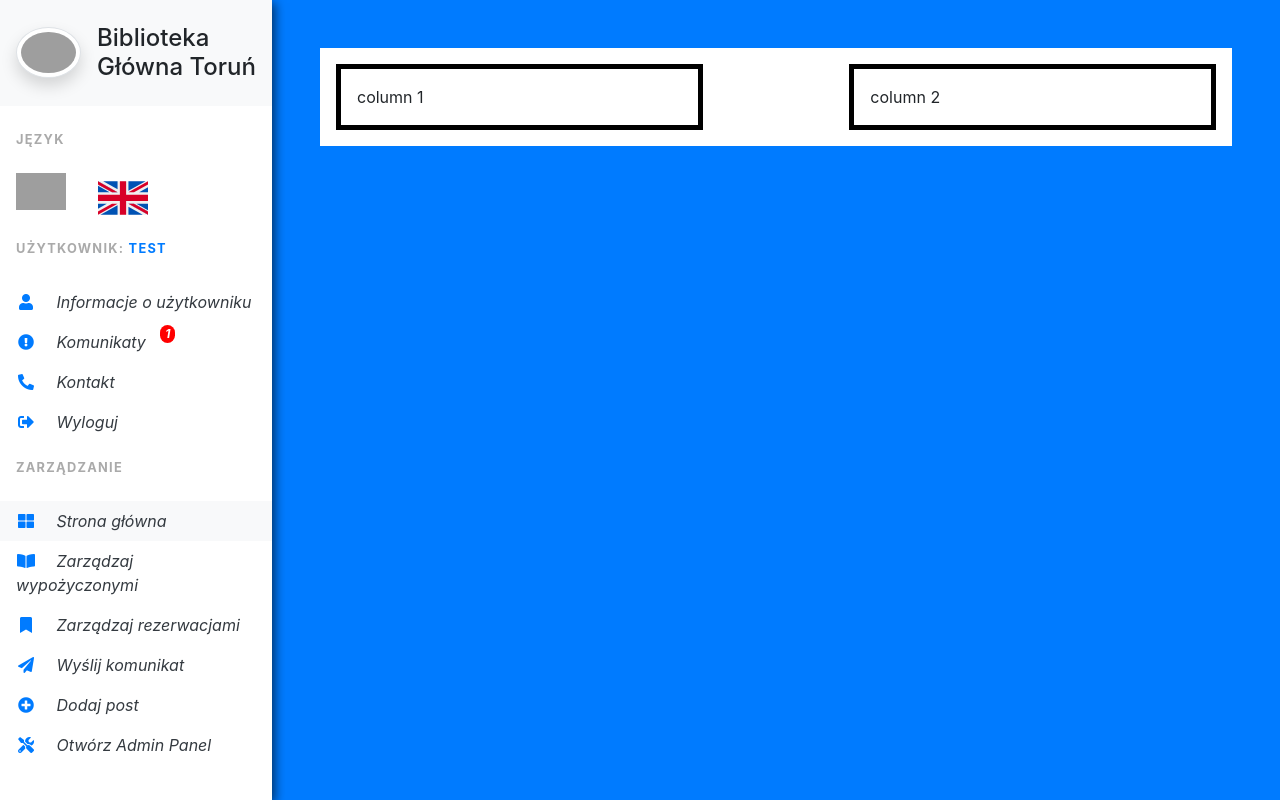
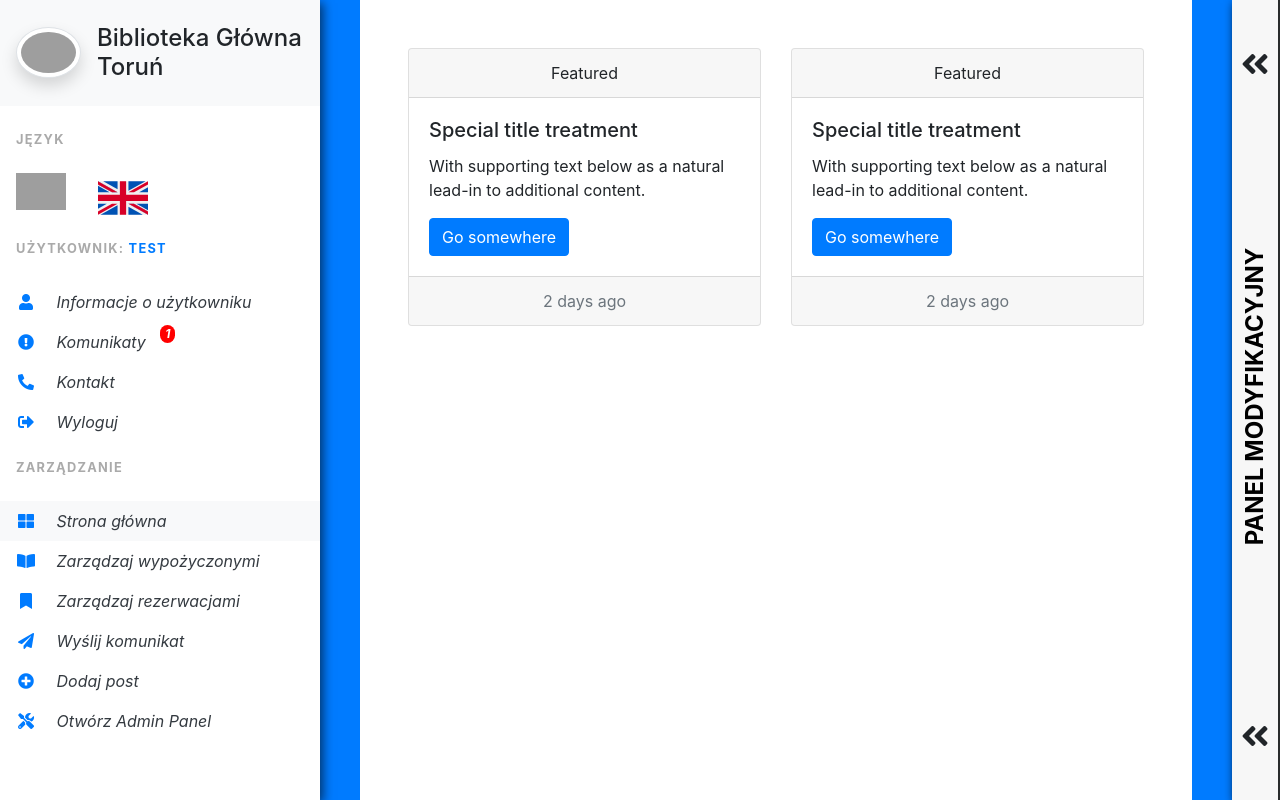
Before and after one commit to jakubwirfel/LibraryApp, a PHP site: page /index.php?admin_panel in a window 1280 px wide. Run offline with PHP 8.4, Linux system fonts and the light colour scheme; a user stored in the database is signed in; data comes from the database, SQL or seed files in the repository; some libraries are stand-ins or nearby versions; grey boxes are pictures that could not be loaded.

Commit message:
Add modify panel on right and animate it

```diff
--- a/index.php
+++ b/index.php
@@ -52,7 +52,7 @@ if (isset($_GET['logout']) && ($_GET['logout'] == 'true')) {
 <?php include_once './src/modules/nav.php';?>
 <!-- End Vertical navbar -->
 <!-- Page content holder -->
-    <main class="page-content p-5 bg-primary" id="content">
+    <main class="page-content px-5 bg-primary" id="content">
         <?php
         if(isset($_GET['admin_panel'])) {
             include_once './src/modules/admin_panel.php';
@@ -68,5 +68,31 @@ if (isset($_GET['logout']) && ($_GET['logout'] == 'true')) {
         <?php endif ?>
         <!-- End Errors box -->
     </main>
-    </body>
+<?php if(($returned['group'] != "1") && ($returned['permissions'] != "user = 1")) :?>
+    <aside class="panel_container" id="panel">
+        <div class="panel_outside_secion py-5" id="panelCollapse">
+            <div class="col-lg h-25 d-flex justify-content-center align-items-start">
+                <i class="fas fa-angle-double-left" id="arrow"></i>
+            </div>
+            <div class="col-lg h-50 d-flex justify-content-center align-items-center tu">
+                <h4 class="rotated">Panel Modyfikacyjny</h4>
+            </div>
+            <div class="col-lg h-25 d-flex justify-content-center align-items-end">
+                <i class="fas fa-angle-double-left" id="arrow"></i>
+            </div>
+        </div>
+    </aside>
+<?php endif ?>
+</body>
+<?php if(($returned['group'] != "1") && ($returned['permissions'] != "user = 1")) :?>
+<script>
+    var arrows = document.querySelectorAll("#arrow");
+    $(function() {
+            $('#panelCollapse').on('click', function() {
+            $('#panel').toggleClass('active');
+            $(arrows).toggleClass('active');
+        });
+    });
+</script>
+<?php endif ?>
 </html>
--- a/public/css/main.css
+++ b/public/css/main.css
@@ -1,32 +1,17 @@
 .vertical-nav {
-  min-width: 17rem;
-  width: 17rem;
+  min-width: 20rem;
+  width: 20rem;
   height: 100vh;
   position: fixed;
   top: 0;
   left: 0;
   box-shadow: 3px 3px 10px rgba(0, 0, 0, 0.6);
   transition: all 0.4s;
-
 }
 .page-content {
   width: calc(100% - 17rem);
   margin-left: 17rem;
   transition: all 0.4s;
-}
-
-
-
-@media (max-width: 768px) {
-  #sidebar {
-    margin-left: -17rem;
-  }
-
-  #content {
-    width: 100%;
-    margin: 0;
-  }
-
 }
 body {
   min-height: 100vh;
@@ -34,6 +19,7 @@ body {
 }
 .page-content {
   min-height: 100vh;
+  width: calc(100% - 17rem);
 }
 .separator {
   margin: 3rem 0;
@@ -83,7 +69,47 @@ body {
 }
 .content_container {
   background-color: #fff;
+  min-height: 100vh;
+  width: calc(100% - 5rem) !important;
 }
-.items {
-  border: solid 5px #000 !important;
+.panel_container {
+  min-width: 3rem;
+  width: 50%;
+  height: 100vh;
+  position: fixed;
+  top: 0;
+  right: calc(-50% + 3rem);
+  box-shadow: 3px 3px 10px rgba(0, 0, 0, 1);
+  transition: all 0.4s;
+  background-color: pink;
 }
+#panel.active {
+  right: 0;
+}
+.panel_outside_secion {
+  width: 3rem;
+  background-color: #f7f7f7;
+  height: 100%;
+  border-right: 2px solid #292b2c;
+  text-align: center;
+  font-size: 2rem;
+  position: relative;
+  cursor: pointer;
+}
+.rotated {
+  -webkit-transform: rotate(-90deg);
+    -moz-transform: rotate(-90deg);
+    -ms-transform: rotate(-90deg);
+    -o-transform: rotate(-90deg);
+    position: absolute;
+    color: #000;
+    text-transform: uppercase;
+    font-weight: 700;
+    width: 100vh;
+}
+#arrow.active {
+  -webkit-transform: rotate(180deg);
+  -moz-transform: rotate(180deg);
+  -ms-transform: rotate(180deg);
+  -o-transform: rotate(180deg);
+}
--- a/src/modules/admin_panel.php
+++ b/src/modules/admin_panel.php
@@ -1,10 +1,34 @@
-<div class="container-fluid content_container">
-    <div class="row p-3">
-        <div class="col-5 p-3 items">
-            column 1
+<div class="container-fluid content_container p-5 ">
+<div class="row">
+    <div class="col-sm-6">
+        <div class="card">
+            <div class="card-header text-center">
+                Featured
+            </div>
+            <div class="card-body">
+                <h5 class="card-title">Special title treatment</h5>
+                <p class="card-text">With supporting text below as a natural lead-in to additional content.</p>
+                <a href="#" class="btn btn-primary">Go somewhere</a>
+            </div>
+            <div class="card-footer text-muted text-center">
+                2 days ago
+            </div>
         </div>
-        <div class="col-5 p-3 ml-auto items">
-            column 2
+    </div>
+    <div class="col-sm-6">
+        <div class="card">
+            <div class="card-header text-center">
+                Featured
+            </div>
+            <div class="card-body">
+                <h5 class="card-title">Special title treatment</h5>
+                <p class="card-text">With supporting text below as a natural lead-in to additional content.</p>
+                <a href="#" class="btn btn-primary">Go somewhere</a>
+            </div>
+            <div class="card-footer text-muted text-center">
+                2 days ago
+            </div>
         </div>
     </div>
 </div>
+</div>
```
